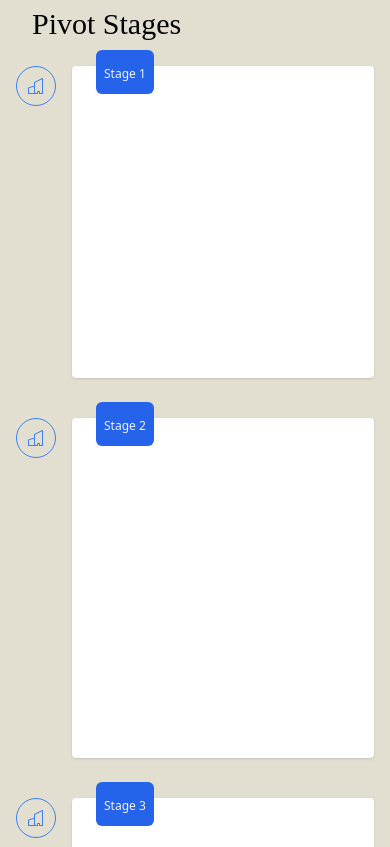
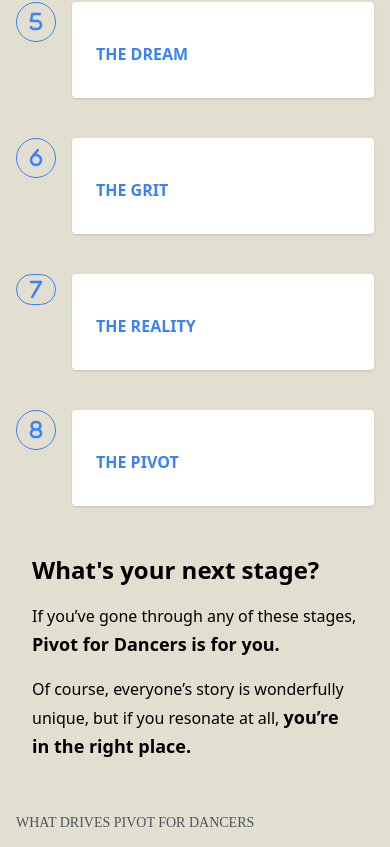
Before and after one commit to IsaacCavallaro/pivot-for-dancers, a React (Create React App) app: page / in a window 390 px wide. Shown: the part 4911-5758 px from the top of the page. Built offline with nearby package versions, Linux system fonts and the light colour scheme; a web font is replaced by a local one.

Commit message:
Toggle pivot stages for user interaction

```diff
--- a/src/components/Timeline.tsx
+++ b/src/components/Timeline.tsx
@@ -1,8 +1,14 @@
-import React from 'react';
+import React, { useState } from 'react';
 
 const Timeline: React.FC = () => {
+    const [visibleStage, setVisibleStage] = useState<number | null>(null);
+
+    const toggleStage = (stageNumber: number) => {
+        setVisibleStage(visibleStage === stageNumber ? null : stageNumber);
+    };
+
     return (
-        <section className="items-center py-16 bg-beige font-poppins">
+        <section className="items-center bg-beige font-poppins">
             <div className="justify-center max-w-6xl px-4 py-4 mx-auto lg:py-8 md:px-6">
                 <div className="px-4 pl-4 mb-6">
                     <span className="text-sm text-gray-600 uppercase dark:text-gray-400 font-merriweather">Does this sound familiar?</span>
@@ -11,131 +17,121 @@ const Timeline: React.FC = () => {
                     </h1>
                 </div>
                 <div className="w-full mx-auto lg:max-w-3xl">
-                    {/* Stage 1 */}
+                    {/* THE DREAM */}
                     <div className="relative flex justify-between">
-                        <div className="hidden py-3 w-14 md:block">
-                            {/* <h2 className="text-base font-medium text-gray-700 dark:text-gray-400">Stage 1</h2> */}
-                        </div>
                         <div className="flex flex-col items-center w-10 mr-4 md:w-24">
                             <div>
                                 <div className="flex items-center justify-center w-10 h-10 border border-blue-500 rounded-full dark:border-blue-400">
-                                    <svg xmlns="http://www.w3.org/2000/svg" width="16" height="16" fill="currentColor" className="w-4 h-4 text-blue-500 dark:text-blue-400 bi bi-building" viewBox="0 0 16 16">
-                                        <path fillRule="evenodd" d="M14.763.075A.5.5 0 0 1 15 .5v15a.5.5 0 0 1-.5.5h-3a.5.5 0 0 1-.5-.5V14h-1v1.5a.5.5 0 0 1-.5.5h-9a.5.5 0 0 1-.5-.5V10a.5.5 0 0 1 .342-.474L6 7.64V4.5a.5.5 0 0 1 .276-.447l8-4a.5.5 0 0 1 .487.022zM6 8.694 1 10.36V15h5V8.694zM7 15h2v-1.5a.5.5 0 0 1 .5-.5h2a.5.5 0 0 1 .5.5V15h2V1.309l-7 3.5V15z" />
-                                    </svg>
+                                    <i className="fas fa-5 text-blue-500 dark:text-blue-400 text-xl"></i>
                                 </div>
                             </div>
                             <div className="w-px h-full dark:bg-gray-700"></div>
                         </div>
                         <div className="relative flex-1 mb-10 bg-white rounded shadow lg:mb-8 dark:bg-gray-700">
-                            <div className="absolute inline-block w-4 overflow-hidden -translate-y-1/2 top-7 -left-4">
-                                <div className="hidden h-10 origin-top-right transform -rotate-45 bg-blue-600 dark:bg-blue-500 lg:block drop-shadow-lg"></div>
-                            </div>
                             <div className="relative z-20 p-6">
-                                <div className="absolute -top-4 -left[-30px] lg:top-0 lg:left-0 inline-block px-2 py-2.5 dark:bg-blue-500 bg-blue-600 rounded-md lg:rounded-br-md lg:rounded-tl-md">
-                                    <span className="text-xs text-gray-100">Stage 1</span>
-                                </div>
+                                <button
+                                    className="mt-4 mb-2 text-blue-500 font-semibold cursor-pointer"
+                                    onClick={() => toggleStage(1)}
+                                >
+                                    {visibleStage === 1 ? 'Hide Stage 1' : 'THE DREAM'}
+                                </button>
+                                {visibleStage === 1 && (
                                     <p className="mt-4 mb-2 pt-4 leading-7 text-white font-montserrat">
                                         You’ve trained to be a dancer since you were tiny. You graduate and finally book your first job. You’re buzzing and motivated, hungry for the next audition, ready for the next challenge. You work consistently as a professional dancer and you feel like you’re truly living the dream.
                                     </p>
-
+                                )}
                             </div>
                         </div>
                     </div>
-                    {/* Stage 2 */}
+                    {/* THE GRIT */}
                     <div className="relative flex justify-between">
-                        <div className="hidden py-3 w-14 md:block">
-                            {/* <h2 className="text-base font-medium text-gray-700 dark:text-gray-400">Stage 2</h2> */}
-                        </div>
                         <div className="flex flex-col items-center w-10 mr-4 md:w-24">
                             <div>
                                 <div className="flex items-center justify-center w-10 h-10 border border-blue-500 rounded-full dark:border-blue-400">
-                                    <svg xmlns="http://www.w3.org/2000/svg" width="16" height="16" fill="currentColor" className="w-4 h-4 text-blue-500 dark:text-blue-400 bi bi-building" viewBox="0 0 16 16">
-                                        <path fillRule="evenodd" d="M14.763.075A.5.5 0 0 1 15 .5v15a.5.5 0 0 1-.5.5h-3a.5.5 0 0 1-.5-.5V14h-1v1.5a.5.5 0 0 1-.5.5h-9a.5.5 0 0 1-.5-.5V10a.5.5 0 0 1 .342-.474L6 7.64V4.5a.5.5 0 0 1 .276-.447l8-4a.5.5 0 0 1 .487.022zM6 8.694 1 10.36V15h5V8.694zM7 15h2v-1.5a.5.5 0 0 1 .5-.5h2a.5.5 0 0 1 .5.5V15h2V1.309l-7 3.5V15z" />
-                                    </svg>
+                                    <i className="fas fa-6 text-blue-500 dark:text-blue-400 text-xl"></i>
                                 </div>
                             </div>
                             <div className="w-px h-full dark:bg-gray-700"></div>
                         </div>
                         <div className="relative flex-1 mb-10 bg-white rounded shadow lg:mb-8 dark:bg-gray-700">
-                            <div className="absolute inline-block w-4 overflow-hidden -translate-y-1/2 top-7 -left-4">
-                                <div className="hidden h-10 origin-top-right transform -rotate-45 bg-blue-600 dark:bg-blue-500 lg:block drop-shadow-lg"></div>
-                            </div>
                             <div className="relative z-20 p-6">
-                                <div className="absolute -top-4 -left[-30px] lg:top-0 lg:left-0 inline-block px-2 py-2.5 dark:bg-blue-500 bg-blue-600 rounded-md lg:rounded-br-md lg:rounded-tl-md">
-                                    <span className="text-xs text-gray-100">Stage 2</span>
-                                </div>
-                                <p className="mt-4 mb-2 pt-4 leading-7 text-white font-montserrat">You’re still dancing professionally and loving it. You also teach four nights a week, take any extra gig you can get, but still struggle to make ends meet. You work nights and most holidays and sometimes feel like you’re missing out on other aspects of life. But you’re living the dream, so who cares?</p>
+                                <button
+                                    className="mt-4 mb-2 text-blue-500 font-semibold cursor-pointer"
+                                    onClick={() => toggleStage(2)}
+                                >
+                                    {visibleStage === 2 ? 'Hide Stage 2' : 'THE GRIT'}
+                                </button>
+                                {visibleStage === 2 && (
+                                    <p className="mt-4 mb-2 pt-4 leading-7 text-white font-montserrat">
+                                        You’re still dancing professionally and loving it. You also teach four nights a week, take any extra gig you can get, but still struggle to make ends meet. You work nights and most holidays and sometimes feel like you’re missing out on other aspects of life. But you’re living the dream, so who cares?
+                                    </p>
+                                )}
                             </div>
                         </div>
                     </div>
-                    {/* Stage 3 */}
+                    {/* THE REALITY */}
                     <div className="relative flex justify-between">
-                        <div className="hidden py-3 w-14 md:block">
-                            {/* <h2 className="text-base font-medium text-gray-700 dark:text-gray-400">Stage 3</h2> */}
+                        <div className="flex flex-col items-center w-10 mr-4 md:w-24">
+                            <div className="flex items-center justify-center w-10 h-10 border border-blue-500 rounded-full dark:border-blue-400">
+                                <i className="fas fa-7 text-blue-500 dark:text-blue-400 text-xl"></i>
                             </div>
+                            <div className="w-px h-full dark:bg-gray-700"></div>
+                        </div>
+                        <div className="relative flex-1 mb-10 bg-white rounded shadow lg:mb-8 dark:bg-gray-700">
+                            <div className="relative z-20 p-6">
+                                <button
+                                    className="mt-4 mb-2 text-blue-500 font-semibold cursor-pointer"
+                                    onClick={() => toggleStage(3)}
+                                >
+                                    {visibleStage === 3 ? 'Hide Stage 3' : 'THE REALITY'}
+                                </button>
+                                {visibleStage === 3 && (
+                                    <p className="mt-4 mb-2 pt-4 leading-7 text-white font-montserrat">
+                                        You’re older, achy, and unsure of where to. You’re no longer challenged and feel bored doing the same choreography day after day. You’re also broke and have no idea how to get ahead financially. Plus, you crave settling down but keep these thoughts to yourself because you’re living the dream, right?
+                                    </p>
+                                )}
+                            </div>
+                        </div>
+                    </div>
+                    {/* THE PIVOT */}
+                    <div className="relative flex justify-between">
                         <div className="flex flex-col items-center w-10 mr-4 md:w-24">
                             <div>
                                 <div className="flex items-center justify-center w-10 h-10 border border-blue-500 rounded-full dark:border-blue-400">
-                                    <svg xmlns="http://www.w3.org/2000/svg" width="16" height="16" fill="currentColor" className="w-4 h-4 text-blue-500 dark:text-blue-400 bi bi-building" viewBox="0 0 16 16">
-                                        <path fillRule="evenodd" d="M14.763.075A.5.5 0 0 1 15 .5v15a.5.5 0 0 1-.5.5h-3a.5.5 0 0 1-.5-.5V14h-1v1.5a.5.5 0 0 1-.5.5h-9a.5.5 0 0 1-.5-.5V10a.5.5 0 0 1 .342-.474L6 7.64V4.5a.5.5 0 0 1 .276-.447l8-4a.5.5 0 0 1 .487.022zM6 8.694 1 10.36V15h5V8.694zM7 15h2v-1.5a.5.5 0 0 1 .5-.5h2a.5.5 0 0 1 .5.5V15h2V1.309l-7 3.5V15z" />
-                                    </svg>
+                                    <i className="fas fa-8 text-blue-500 dark:text-blue-400 text-xl"></i>
                                 </div>
                             </div>
                             <div className="w-px h-full dark:bg-gray-700"></div>
                         </div>
                         <div className="relative flex-1 mb-10 bg-white rounded shadow lg:mb-8 dark:bg-gray-700">
-                            <div className="absolute inline-block w-4 overflow-hidden -translate-y-1/2 top-7 -left-4">
-                                <div className="hidden h-10 origin-top-right transform -rotate-45 bg-blue-600 dark:bg-blue-500 lg:block drop-shadow-lg"></div>
-                            </div>
                             <div className="relative z-20 p-6">
-                                <div className="absolute -top-4 -left[-30px] lg:top-0 lg:left-0 inline-block px-2 py-2.5 dark:bg-blue-500 bg-blue-600 rounded-md lg:rounded-br-md lg:rounded-tl-md">
-                                    <span className="text-xs text-gray-100">Stage 3</span>
-                                </div>
-                                <p className="mt-4 mb-2 pt-4 leading-7 text-white font-montserrat">You’re older, achy, and unsure of where to. You’re no longer challenged and feel bored doing the same choreography day after day. You’re also broke and have no idea how to get ahead financially. Plus, you crave settling down but keep these thoughts to yourself because you’re living the dream, right?</p>
+                                <button
+                                    className="mt-4 mb-2 text-blue-500 font-semibold cursor-pointer"
+                                    onClick={() => toggleStage(4)}
+                                >
+                                    {visibleStage === 4 ? 'Hide Pivot' : 'THE PIVOT'}
+                                </button>
+                                {visibleStage === 4 && (
+                                    <p className="mt-4 mb-2 pt-4 leading-7 text-white font-montserrat">
+                                        You’ve pivoted to a new career path, maybe teaching or choreography. You’re still passionate about dancing but find joy in helping others, and you’re starting to see new opportunities. This new direction brings a fresh perspective and excitement to your life.
+                                    </p>
+                                )}
                             </div>
                         </div>
                     </div>
-                    {/* Pivot */}
-                    <div className="relative flex justify-between">
-                        <div className="hidden py-3 w-14 md:block">
-                            {/* <h2 className="text-base font-medium text-gray-700 dark:text-gray-400">Pivot</h2> */}
-                        </div>
-                        <div className="flex flex-col items-center w-10 mr-4 md:w-24">
-                            <div>
-                                <div className="flex items-center justify-center w-10 h-10 border border-blue-500 rounded-full dark:border-blue-400">
-                                    <svg xmlns="http://www.w3.org/2000/svg" width="16" height="16" fill="currentColor" className="w-4 h-4 text-blue-500 dark:text-blue-400 bi bi-building" viewBox="0 0 16 16">
-                                        <path fillRule="evenodd" d="M14.763.075A.5.5 0 0 1 15 .5v15a.5.5 0 0 1-.5.5h-3a.5.5 0 0 1-.5-.5V14h-1v1.5a.5.5 0 0 1-.5.5h-9a.5.5 0 0 1-.5-.5V10a.5.5 0 0 1 .342-.474L6 7.64V4.5a.5.5 0 0 1 .276-.447l8-4a.5.5 0 0 1 .487.022zM6 8.694 1 10.36V15h5V8.694zM7 15h2v-1.5a.5.5 0 0 1 .5-.5h2a.5.5 0 0 1 .5.5V15h2V1.309l-7 3.5V15z" />
-                                    </svg>
-                                </div>
-                            </div>
-                            <div className="w-px h-full dark:bg-gray-700"></div>
-                        </div>
-                        <div className="relative flex-1 mb-10 bg-white rounded shadow lg:mb-8 dark:bg-gray-700">
-                            <div className="absolute inline-block w-4 overflow-hidden -translate-y-1/2 top-7 -left-4">
-                                <div className="hidden h-10 origin-top-right transform -rotate-45 bg-blue-600 dark:bg-blue-500 lg:block drop-shadow-lg"></div>
-                            </div>
-                            <div className="relative z-20 p-6">
-                                <div className="absolute -top-4 -left[-30px] lg:top-0 lg:left-0 inline-block px-2 py-2.5 dark:bg-blue-500 bg-blue-600 rounded-md lg:rounded-br-md lg:rounded-tl-md">
-                                    <span className="text-xs text-gray-100">Pivot</span>
-                                </div>
-                                <p className="mt-4 mb-2 pt-4 leading-7 text-white font-montserrat">You decide to make a career change on your terms. You start a family or a business. You explore new hobbies and make real money for the first time. You still take class and you’re not bitter about the industry. You’re proud of your dance career but learn you’re more than a dancer. </p>
-                            </div>
-                        </div>
-                    </div>
-                </div>
-                <div className="w-full md:w-1/2 px-4 mb-10 xl:mb-0">
+                    <div className="w-full lg:w-full lg:px-8 px-4">
                         <h2 className="mt-2 mb-4 text-2xl font-bold text-black">
                             What's your next stage?
                         </h2>
                         <p className="mb-4 text-base leading-7 text-black">
-                        If you’ve gone through any of these stages, Pivot for Dancers is for you. Of course, everyone’s story is wonderfully unique, but if you resonate at all, you’re in the right place.
+                            If you’ve gone through any of these stages, <span className="text-lg lg:text-xl font-semibold">Pivot for Dancers is for you.</span>
                         </p>
-                    <p className="px-4 mb-6 text-2xl font-montserrat text-black">
-                        you’re in the right place.
+                        <p className="mb-4 text-base leading-7 text-black">
+                            Of course, everyone’s story is wonderfully unique, but if you resonate at all, <span className="text-lg lg:text-xl font-semibold">you’re in the right place.</span>
                         </p>
                     </div>
                 </div>
-
+            </div>
         </section>
     );
 };
```
Lines whose indentation alone changed are shown as unchanged.
